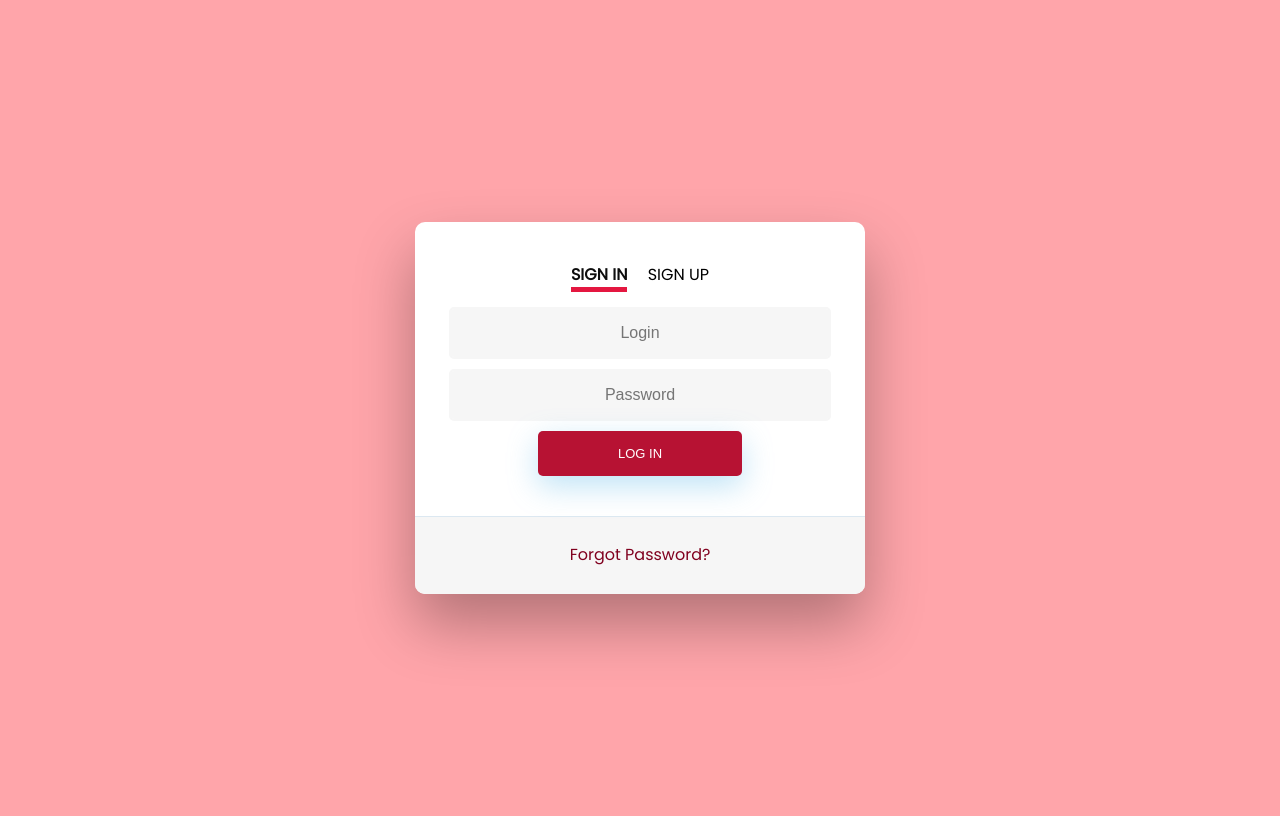
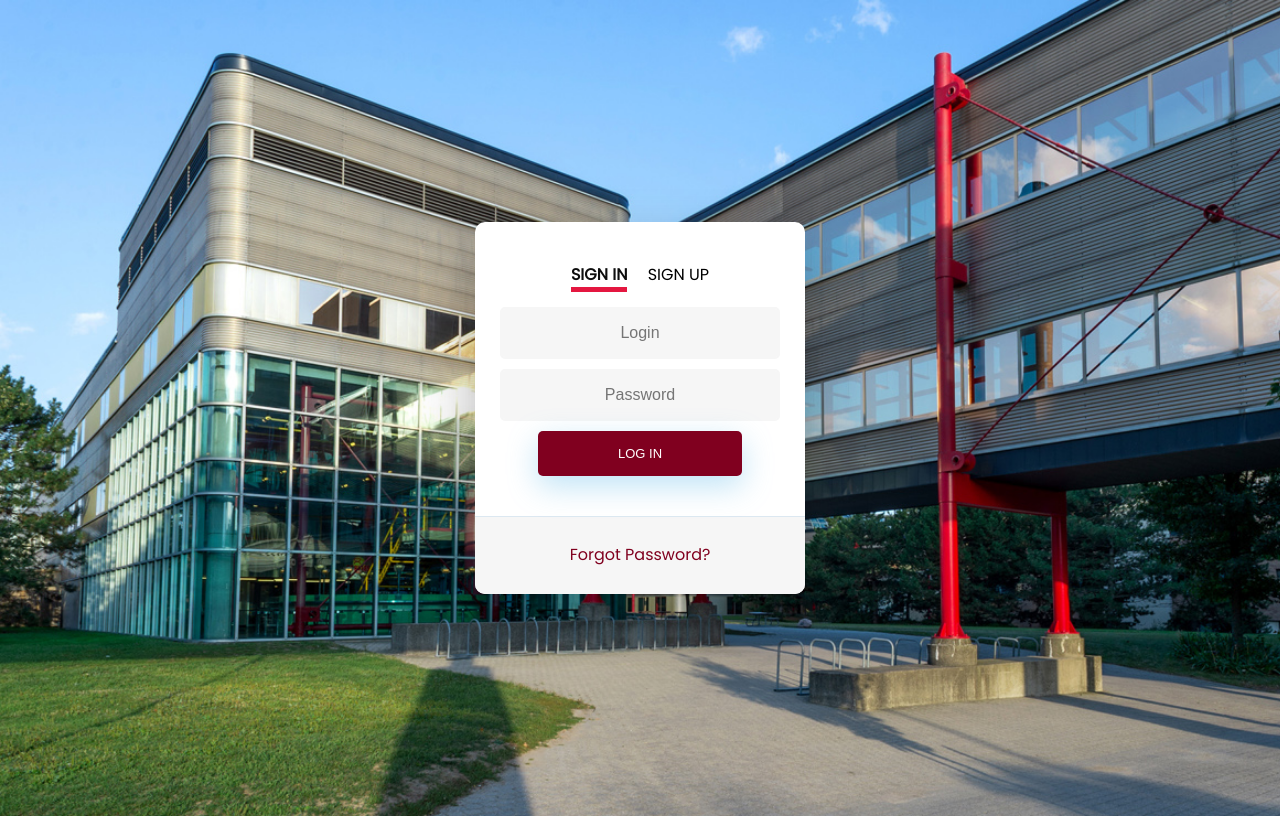
Before and after one commit to W0rL0rD/UW-CS-Checklist-Automator, a website: page webpage/signup.html in a window 1280 px wide. Drawn offline with Linux system fonts and the light colour scheme.

Commit message:
Added image of DC :3 All colours are also final

```diff
--- a/webpage/signup.css
+++ b/webpage/signup.css
@@ -2,9 +2,9 @@
 
 /* BASIC */
 
-html {
+/* html {
   background-color: #ffa5aa;
-}
+} */
 
 body {
   font-family: "Poppins", sans-serif;
@@ -46,8 +46,8 @@ h2 {
   border-radius: 10px 10px 10px 10px;
   background: #fff;
   padding: 30px;
-  width: 90%;
-  max-width: 450px;
+  width: 27%;
+  /* max-width: 450px; */
   position: relative;
   padding: 0px;
   -webkit-box-shadow: 0 30px 60px 0 rgba(0,0,0,0.3);
@@ -83,7 +83,7 @@ h2.active {
 /* FORM TYPOGRAPHY*/
 
 input[type=button], input[type=submit], input[type=reset]  {
-  background-color: #b71233;
+  background-color: #80001f;
   border: none;
   color: white;
   padding: 15px 80px;
@@ -105,7 +105,7 @@ input[type=button], input[type=submit], input[type=reset]  {
 }
 
 input[type=button]:hover, input[type=submit]:hover, input[type=reset]:hover  {
-  background-color: #39ace7;
+  background-color: #e41740;
 }
 
 input[type=button]:active, input[type=submit]:active, input[type=reset]:active  {
@@ -139,7 +139,7 @@ input[type=text] {
 
 input[type=text]:focus {
   background-color: #fff;
-  border-bottom: 2px solid #5fbae9;
+  border-bottom: 2px solid #e41740;
 }
 
 input[type=text]:placeholder {
--- a/webpage/signup.html
+++ b/webpage/signup.html
@@ -1,6 +1,13 @@
 <!DOCTYPE html>
 <html>
     <head>
+        <style>
+            body {
+              background-image: url('/Images/davis-centre-1500_0.jpg');
+              background-repeat: no-repeat;
+              background-size: cover;
+            }
+        </style>
         <link rel="stylesheet" href="signup.css">
     </head>
     <body>
```
Also changed, not shown: signup.html (deleted, +0 -28 lines), Colours/colours.txt (renamed from colours.txt), Images/davis-centre-1500_0.jpg (added).
